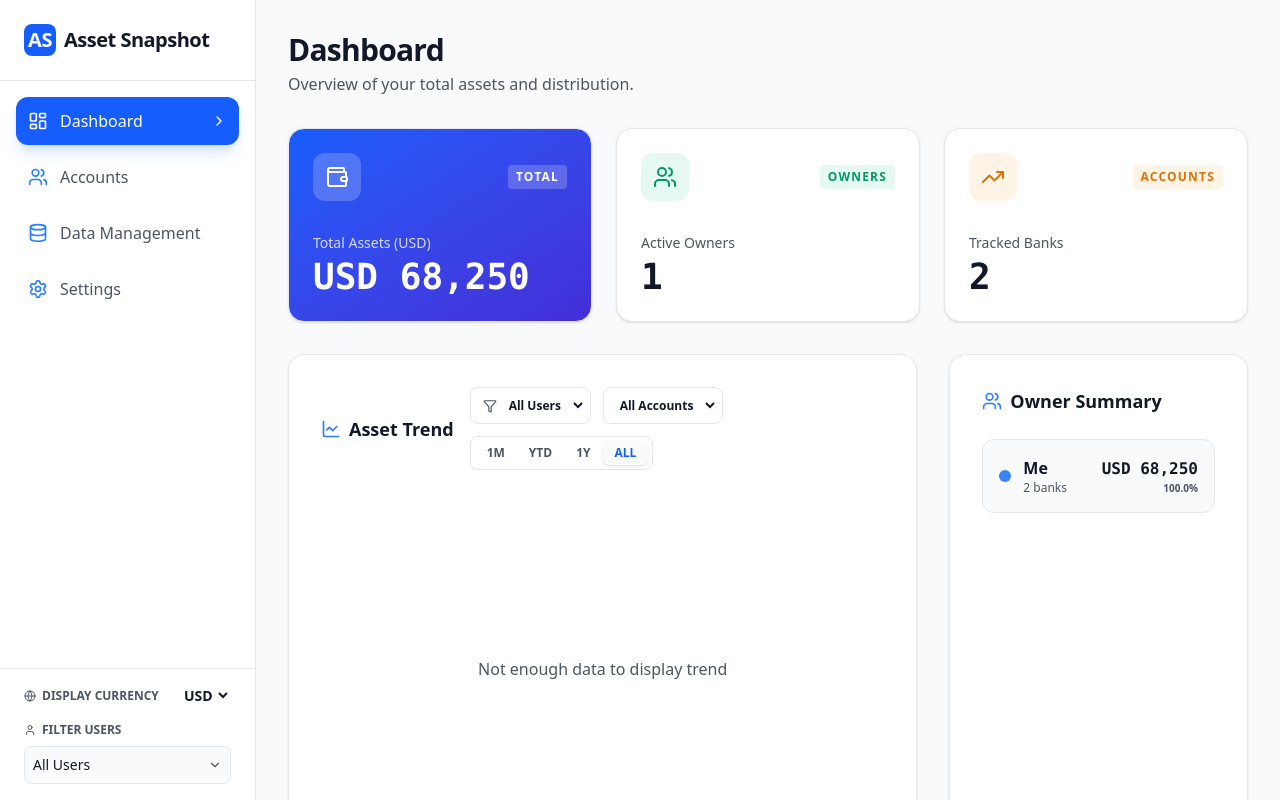
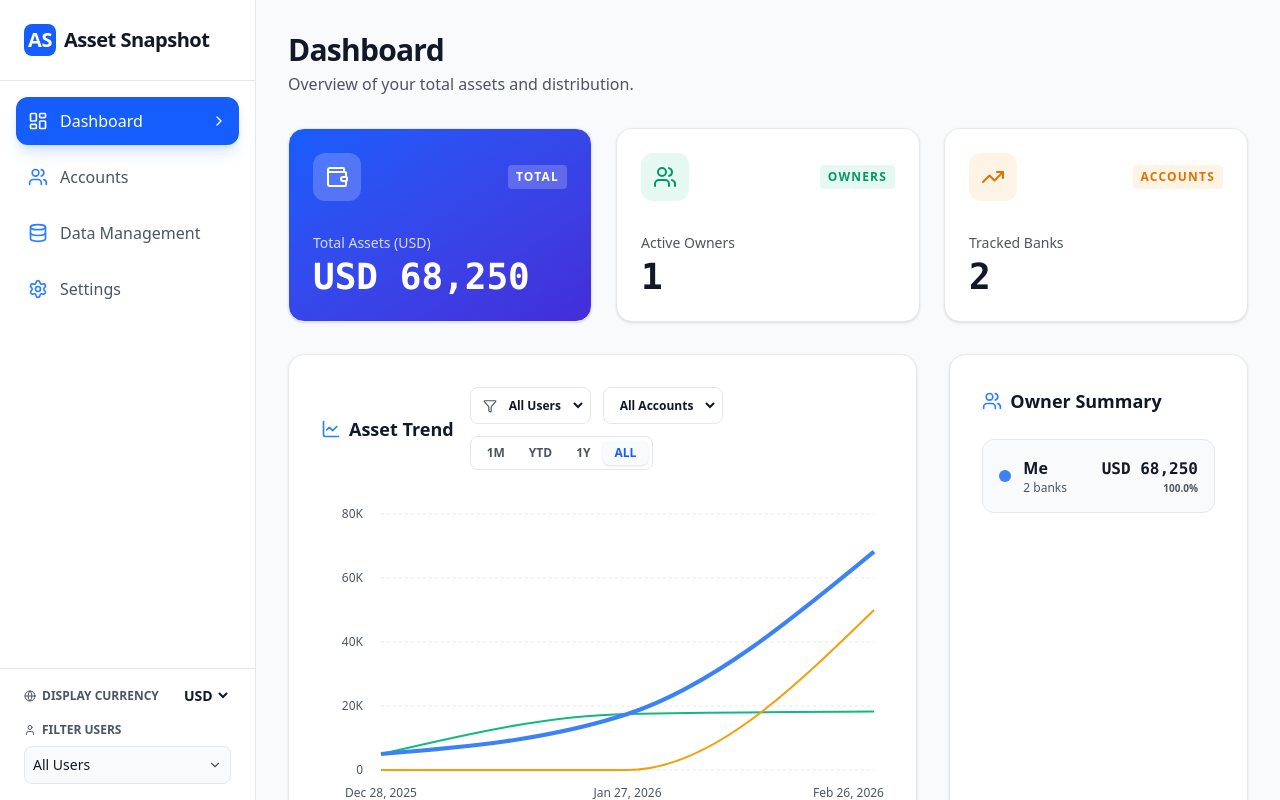
Before and after one commit to leoleeloo-123/Snapshot, a React (Vite) app: page / in a window 1280 px wide. Built offline with nearby package versions, Linux system fonts and the light colour scheme.

Commit message:
feat(Dashboard): Improve chart data fetching and filtering
Refactor the dashboard chart data generation to use the `getBank` utility. This ensures that account and log data is correctly fetched and included in the chart's calculations, improving data accuracy and reliability.

```diff
--- a/src/components/Dashboard.tsx
+++ b/src/components/Dashboard.tsx
@@ -5,7 +5,7 @@ import { Wallet, TrendingUp, Users, LineChart as LineChartIcon, Filter } from 'l
 import { LineChart, Line, XAxis, YAxis, CartesianGrid, ResponsiveContainer, Tooltip, Legend } from 'recharts';
 
 const Dashboard: React.FC = () => {
-  const { t, owners, fxRates, displayCurrency, banks, selectedOwners, language } = useAppContext();
+  const { t, owners, fxRates, displayCurrency, banks, selectedOwners, language, getBank } = useAppContext();
 
   const [chartUserFilter, setChartUserFilter] = useState<number | 'all'>('all');
   const [chartBankFilter, setChartBankFilter] = useState<number | 'all'>('all');
@@ -69,7 +69,11 @@ const Dashboard: React.FC = () => {
 
   const displayChartData = useMemo(() => {
     const allLogs: { date: string, bankId: number, accountId: number, balance: number, currency: string }[] = [];
-    chartBanks.forEach(bank => {
+
+    // Fetch detailed bank data including accounts and logs
+    const detailedBanks = chartBanks.map(b => getBank(b.id)).filter(Boolean) as Bank[];
+
+    detailedBanks.forEach(bank => {
       bank.accounts?.forEach(acc => {
         acc.logs?.forEach(log => {
           allLogs.push({
@@ -101,7 +105,7 @@ const Dashboard: React.FC = () => {
       let sum = 0;
       const bankTotals: Record<string, number> = {};
 
-      chartBanks.forEach(bank => {
+      detailedBanks.forEach(bank => {
         let bankTotal = 0;
         bank.accounts?.forEach(acc => {
           // Use the most recent balance we've seen for this account up to this date
@@ -161,7 +165,7 @@ const Dashboard: React.FC = () => {
     }
 
     return filtered;
-  }, [chartBanks, chartTimeFilter, displayCurrency, fxRates, language]);
+  }, [chartBanks, chartTimeFilter, displayCurrency, fxRates, language, getBank]);
 
   return (
     <div className="p-8 space-y-8">
```
